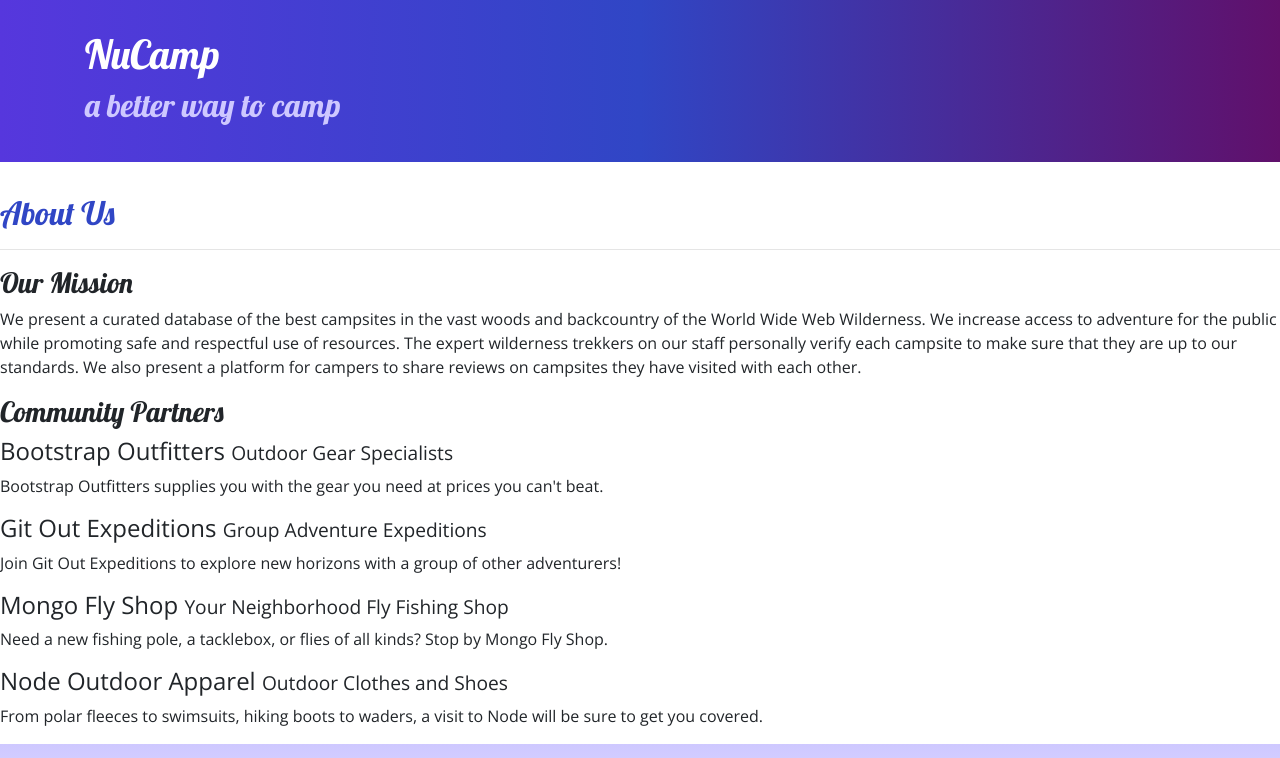
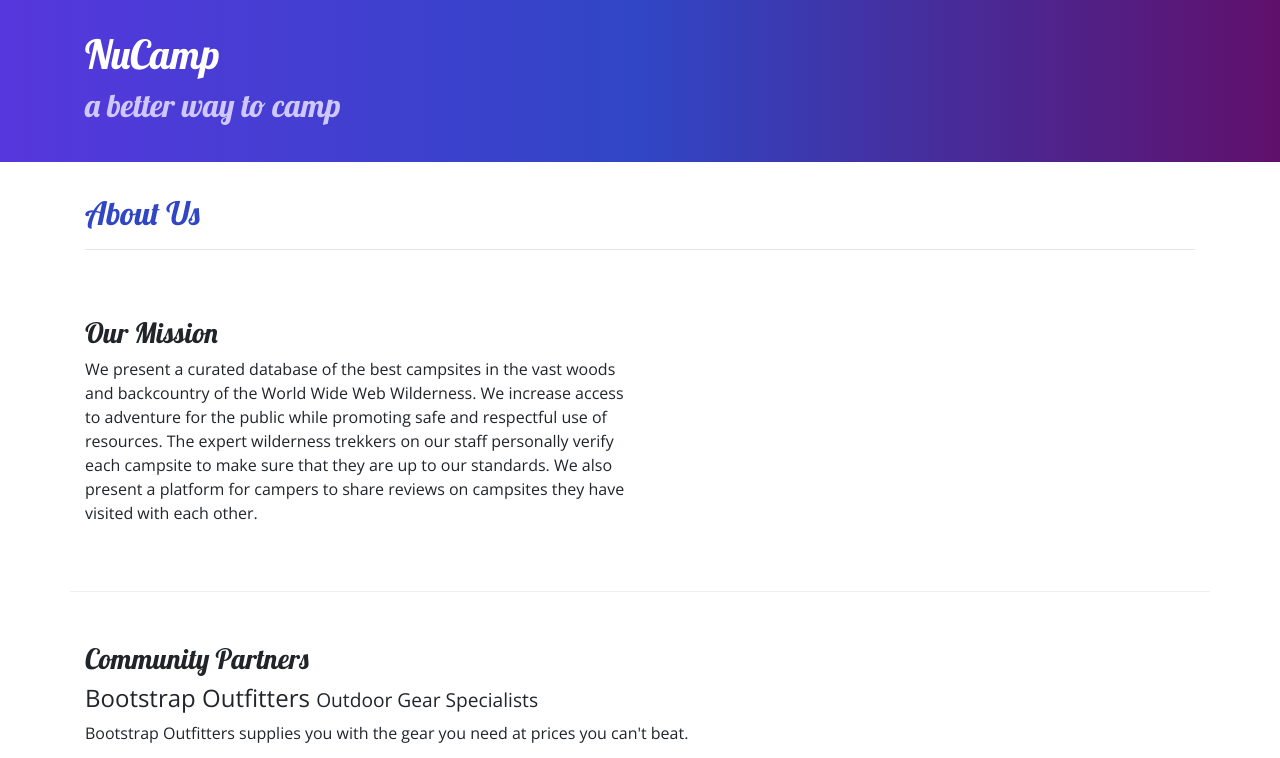
Before and after one commit to NB1986/Nucamp-Bootstrap-Project, a website: page aboutus.html in a window 1280 px wide. Shown: the top 758 px of the page. Drawn offline with nearby package versions, Linux system fonts and the light colour scheme.

Commit message:
End of Week 1 Workshop

```diff
--- a/aboutus.html
+++ b/aboutus.html
@@ -30,32 +30,32 @@
         </div>
     </header>
 
-    <div>
-        <div>
-            <div>
+    <div class="container">
+        <div class="row">
+            <div class="col">
                 <h2>About Us</h2>
                 <hr />
             </div>
         </div>
 
-        <div>
-            <div>
+        <div class="row row-content">
+            <div class="col col-sm-6">
                 <h3>Our Mission</h3>
                 <p>We present a curated database of the best campsites in the vast woods and backcountry of the World Wide Web Wilderness. We increase access to adventure for the public while promoting safe and respectful use of resources. The expert wilderness trekkers on our staff personally verify each campsite to make sure that they are up to our standards. We also present a platform for campers to share reviews on campsites they have visited with each other.</p>
             </div>
         </div>
 
-        <div>
-            <div>
+        <div class="row row-content">
+            <div class="col">
                 <h3>Community Partners</h3>
                 <h4>Bootstrap Outfitters <small>Outdoor Gear Specialists </small> </h4>
-                <p>Bootstrap Outfitters supplies you with the gear you need at prices you can't beat.</p>
+                <p class="d-none d-sm-block">Bootstrap Outfitters supplies you with the gear you need at prices you can't beat.</p>
                 <h4>Git Out Expeditions <small>Group Adventure Expeditions </small> </h4>
-                <p>Join Git Out Expeditions to explore new horizons with a group of other adventurers!</p>
+                <p class="d-none d-sm-block">Join Git Out Expeditions to explore new horizons with a group of other adventurers!</p>
                 <h4>Mongo Fly Shop <small>Your Neighborhood Fly Fishing Shop </small> </h4>
-                <p>Need a new fishing pole, a tacklebox, or flies of all kinds? Stop by Mongo Fly Shop.</p>
+                <p class="d-none d-sm-block">Need a new fishing pole, a tacklebox, or flies of all kinds? Stop by Mongo Fly Shop.</p>
                 <h4>Node Outdoor Apparel <small>Outdoor Clothes and Shoes </small> </h4>
-                <p>From polar fleeces to swimsuits, hiking boots to waders, a visit to Node will be sure to get you covered.</p>
+                <p class="d-none d-sm-block">From polar fleeces to swimsuits, hiking boots to waders, a visit to Node will be sure to get you covered.</p>
             </div>
         </div>
     </div>
```
Also changed, not shown: index.html (+4 -4 lines).
